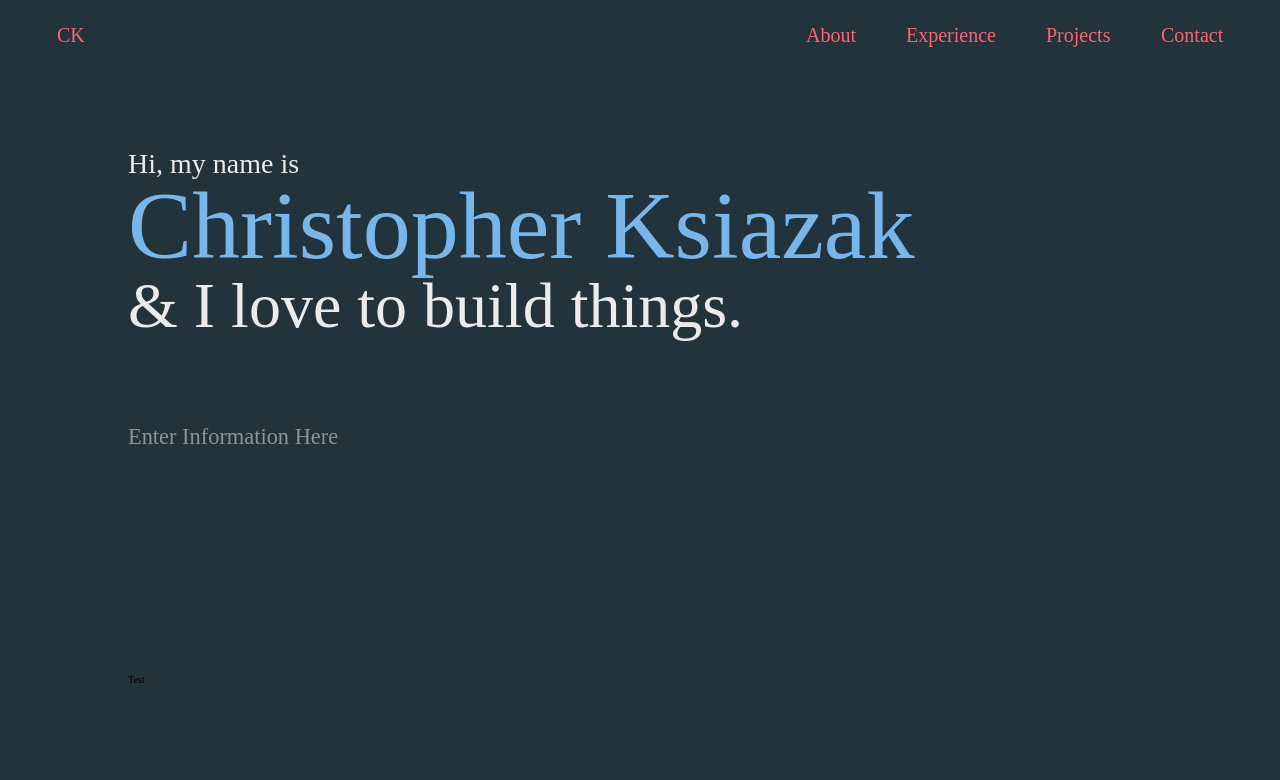
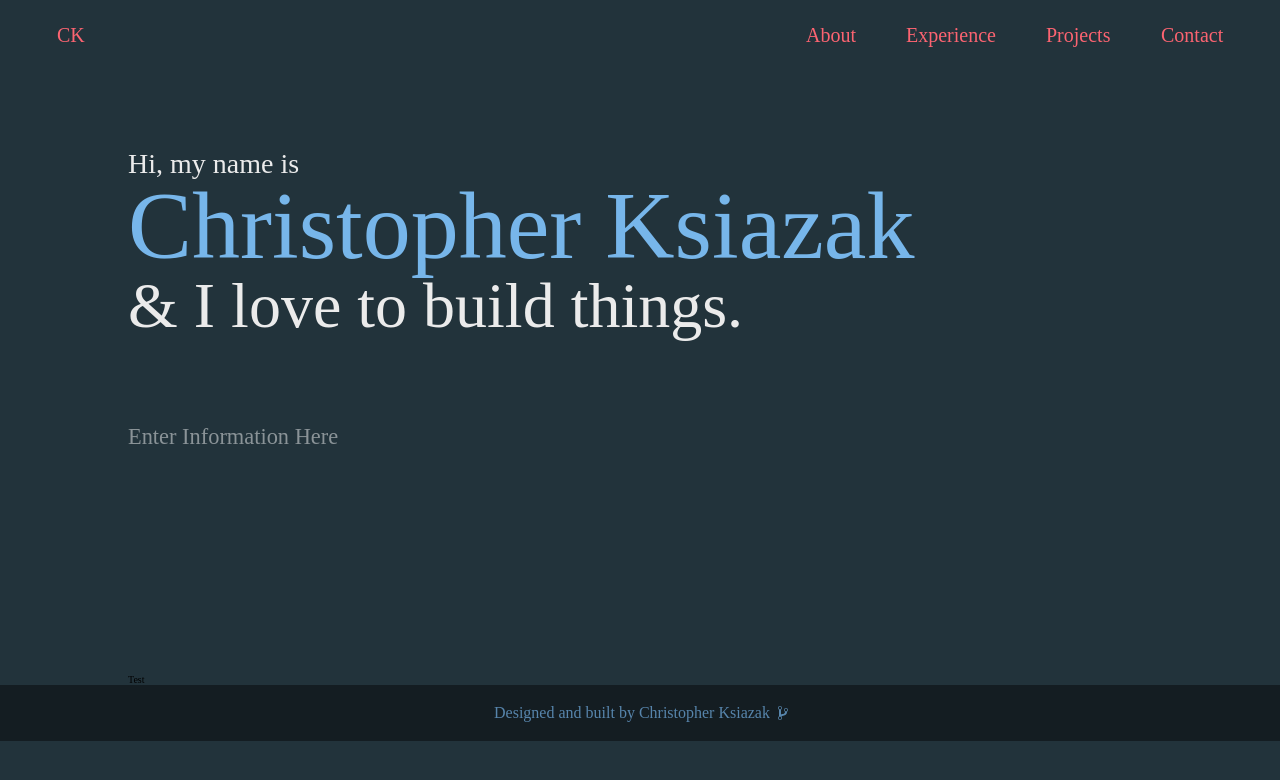
Before and after one commit to cksiazak/ksiazak.dev, a React (Create React App) app: page / in a window 1280 px wide. Shown: the top 780 px of the page. Built offline with nearby package versions, Linux system fonts and the light colour scheme.

Commit message:
added a footer

```diff
--- a/package.json
+++ b/package.json
@@ -6,6 +6,7 @@
     "node-sass": "^4.12.0",
     "react": "^16.9.0",
     "react-dom": "^16.9.0",
+    "react-icons": "^3.7.0",
     "react-reveal": "^1.2.2",
     "react-scripts": "3.1.1",
     "react-scroll": "^1.7.13",
--- a/src/App.js
+++ b/src/App.js
@@ -3,6 +3,7 @@ import { Element } from 'react-scroll';
 import Heading from './Components/heading/heading';
 import Navigation from './Components/navigation/navigation';
 import Contact from './Components/contact/contact';
+import Footer from './Components/footer/footer';
 import './App.scss';
 
 function App() {
@@ -23,8 +24,8 @@ function App() {
         <Element name="contact" >
           <Contact />
         </Element>
-        {/* Footer */}
       </div>
+        <Footer />
     </div>
   );
 }
--- /dev/null
+++ b/src/Components/footer/footer.js
@@ -0,0 +1,16 @@
+import React from 'react';
+import './footer.scss';
+import { IoMdGitBranch } from 'react-icons/io';
+
+const Footer = () => {
+  return (
+    <footer>
+      <div className="footer-container">
+        <a href="https://github.com/cksiazak/ksiazak.dev">Designed and built by Christopher Ksiazak</a>
+        <IoMdGitBranch className="footer-logo" size="1rem" />
+      </div>
+    </footer>
+  );
+};
+
+export default Footer;
--- /dev/null
+++ b/src/Components/footer/footer.scss
@@ -0,0 +1,39 @@
+$footerColors: #5785ac;
+$footerHover: #77b6ea;
+
+footer {
+  background: rgb(20, 29, 34);
+  display: flex;
+
+  .footer-container {
+    width: 50%;
+    margin: 0 auto;
+    display: flex;
+    justify-content: center;
+    align-items: center;
+
+    a {
+      text-decoration: none;
+      font-size: 1rem;
+      color: $footerColors;
+      padding: 20px 5px;
+    }
+
+    .footer-logo {
+      color: $footerColors;
+    }
+
+    &:hover {
+      a {
+        text-decoration: none;
+        font-size: 1rem;
+        color: $footerHover;
+        padding: 20px 5px;
+      }
+
+      .footer-logo {
+        color: $footerHover;
+      }
+    }
+  }
+}
```
Also changed, not shown: 1 other file (tests, documents, lock files or other folders).
